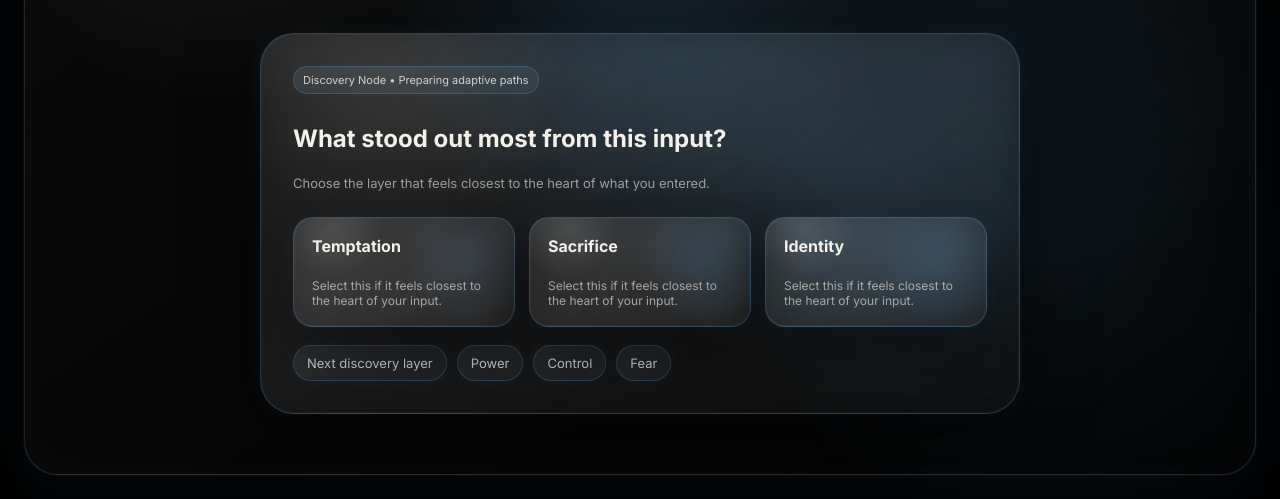
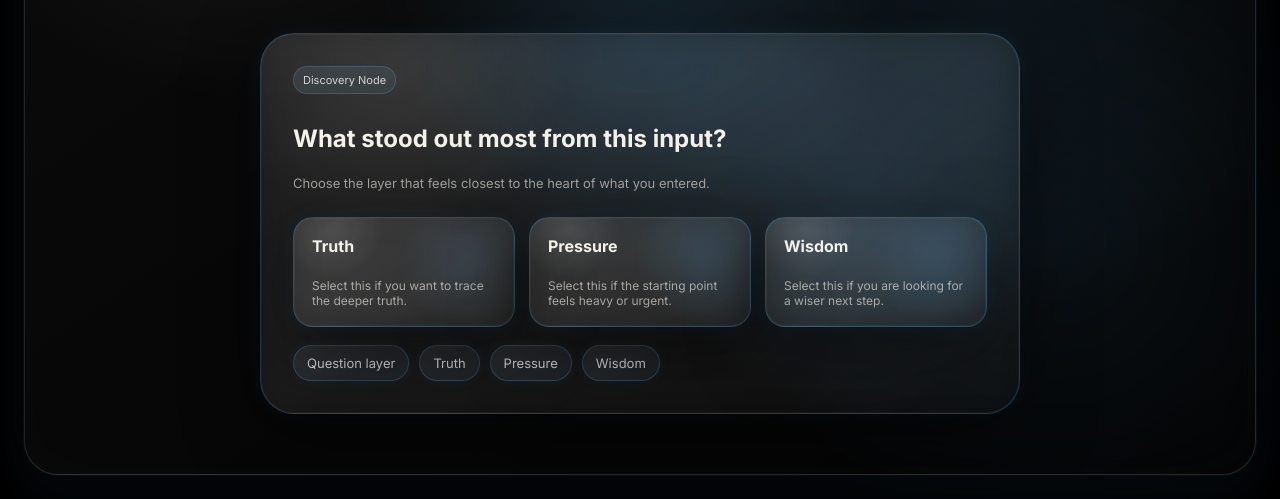
Before and after one commit to ivanrootedbyte/rootedbyte, a website: page questions.html in a window 1280 px wide. Shown: the part 363-862 px from the top of the page. Drawn offline with nearby package versions, Linux system fonts and the light colour scheme.

Commit message:
Update questions.html

```diff
--- a/questions.html
+++ b/questions.html
@@ -26,36 +26,36 @@
         <section class="page-title">
           <div class="eyebrow">Reflection Step</div>
           <h1>Tap what rises to the surface.</h1>
-         <p>Choose the layer that feels most true to what surfaced. Each step moves the discovery trail forward without turning the experience into chat.</p>
+          <p>Choose the layer that feels most true to what surfaced. Each step moves the discovery trail forward without turning the experience into chat.</p>
         </section>
 
         <section class="question-card">
-          <span class="scripture-tag">Discovery Node • Preparing adaptive paths</span>
+          <span class="scripture-tag">Discovery Node</span>
           <h2>What stood out most from this input?</h2>
           <p class="muted">Choose the layer that feels closest to the heart of what you entered.</p>
 
           <div class="choice-grid">
             <a class="choice" href="trail.html">
-              <strong>Temptation</strong>
-              <span>Select this if it feels closest to the heart of your input.</span>
+              <strong>Truth</strong>
+              <span>Select this if you want to trace the deeper truth.</span>
             </a>
 
             <a class="choice" href="trail.html">
-              <strong>Sacrifice</strong>
-              <span>Select this if it feels closest to the heart of your input.</span>
+              <strong>Pressure</strong>
+              <span>Select this if the starting point feels heavy or urgent.</span>
             </a>
 
             <a class="choice" href="trail.html">
-              <strong>Identity</strong>
-              <span>Select this if it feels closest to the heart of your input.</span>
+              <strong>Wisdom</strong>
+              <span>Select this if you are looking for a wiser next step.</span>
             </a>
           </div>
 
           <div class="pill-row">
-            <span class="pill">Next discovery layer</span>
-            <span class="pill">Power</span>
-            <span class="pill">Control</span>
-            <span class="pill">Fear</span>
+            <span class="pill">Question layer</span>
+            <span class="pill">Truth</span>
+            <span class="pill">Pressure</span>
+            <span class="pill">Wisdom</span>
           </div>
         </section>
       </div>
@@ -63,7 +63,7 @@
   </main>
 
   <script src="https://cdn.jsdelivr.net/npm/@supabase/supabase-js@2"></script>
-<script src="supabase.js"></script>
-<script src="rootedos.js"></script>
+  <script src="supabase.js"></script>
+  <script src="rootedos.js"></script>
 </body>
 </html>
```
